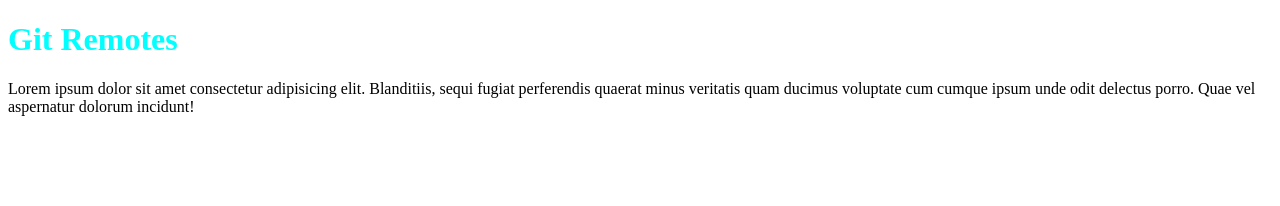
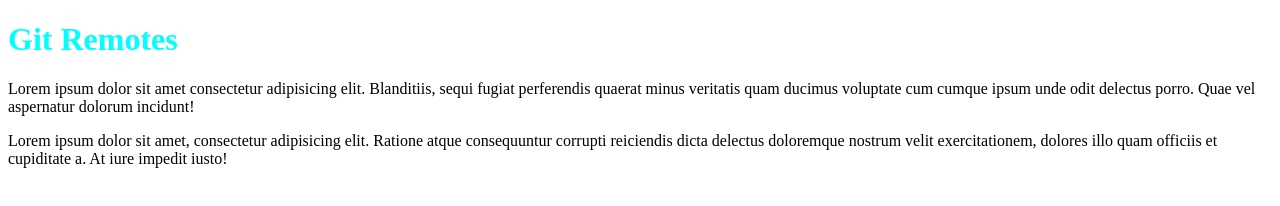
Before and after one commit to cavoloVerza/EsRemote, a plain HTML site: page index.html in a window 1280 px wide. Drawn offline with Linux system fonts and the light colour scheme.

Commit message:
prova del push

```diff
--- a/index.html
+++ b/index.html
@@ -15,5 +15,7 @@
 
     <p>Lorem ipsum dolor sit amet consectetur adipisicing elit. Blanditiis, sequi fugiat perferendis quaerat minus veritatis quam ducimus voluptate cum cumque ipsum unde odit delectus porro. Quae vel aspernatur dolorum incidunt!</p>
 
+    <p>Lorem ipsum dolor sit amet, consectetur adipisicing elit. Ratione atque consequuntur corrupti reiciendis dicta delectus doloremque nostrum velit exercitationem, dolores illo quam officiis et cupiditate a. At iure impedit iusto!</p>
+
 </body>
 </html>
```
